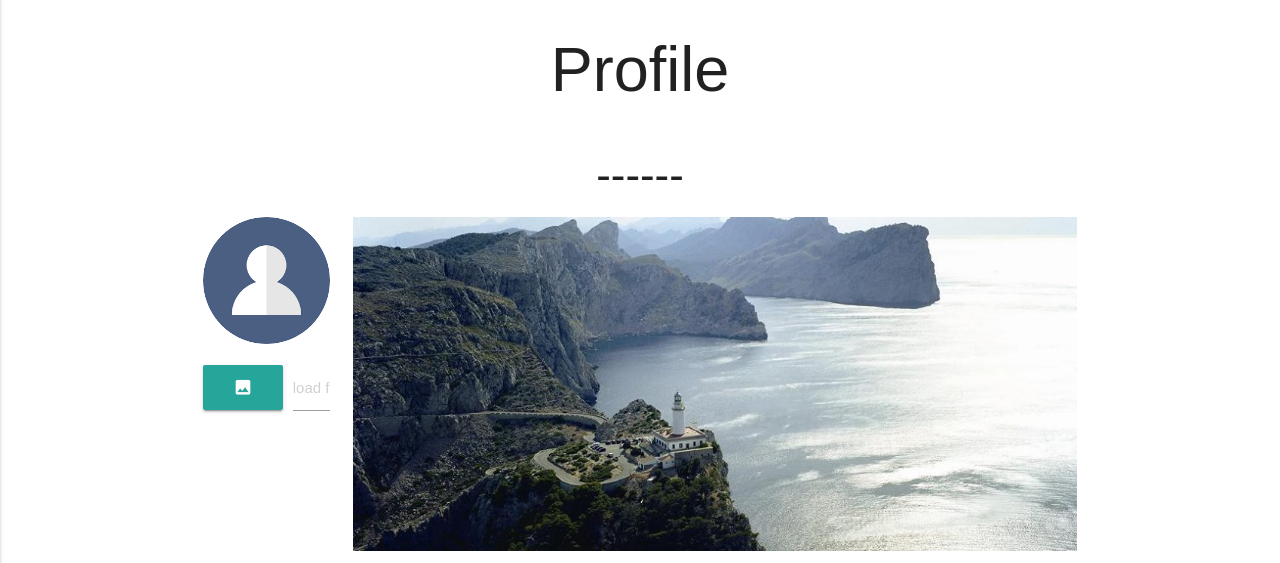
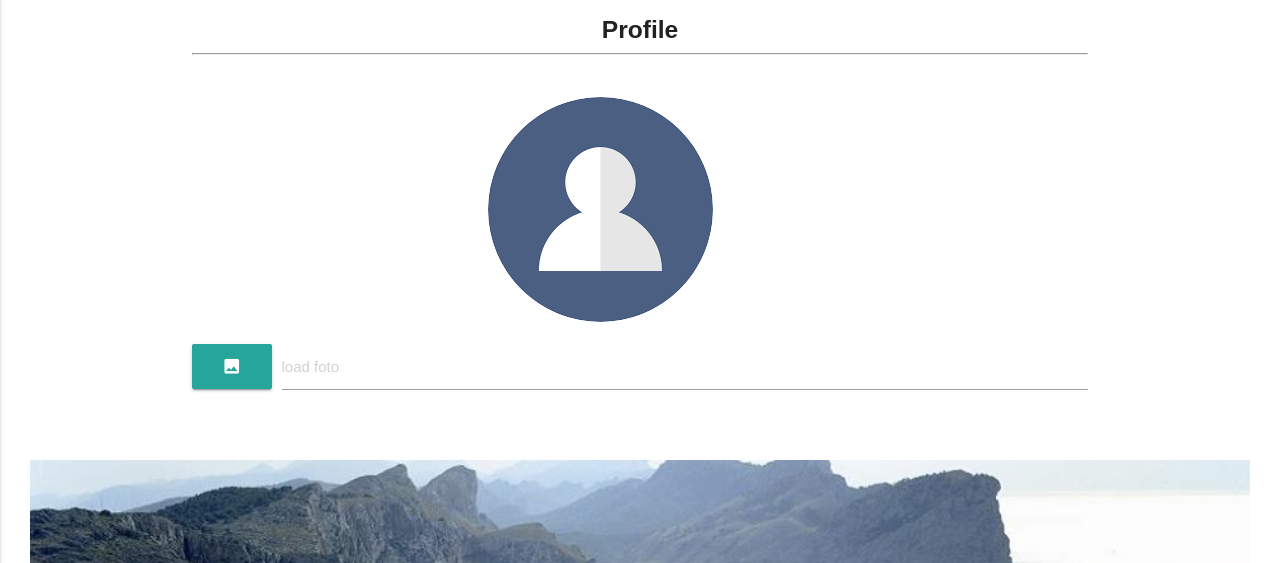
Before and after one commit to alejandraHoces/red-social, a plain HTML site: page views/profile.html in a window 1280 px wide. Shown: the part 219-782 px from the top of the page. Drawn offline with Linux system fonts and the light colour scheme.

Commit message:
update css

```diff
--- a/css/main.css
+++ b/css/main.css
@@ -68,7 +68,7 @@ font-weight: bold;
 
 /* INICIO CLASES PRIMARY */
 .btn-primary{
-  background-color: #ee6e73;
+  background-color: #641E16;
 }
 
 /* FIN CLASES PRIMARY */
@@ -89,7 +89,11 @@ font-weight: bold;
   display: block;
 }
 /* FIN CLASES LOGIN */
+#img-profile{
+  max-width: 30%;
+  margin-left: 33%;
 
+}
 /* CLASES PROFILE */
 
 
--- a/js/profile.js
+++ b/js/profile.js
@@ -28,7 +28,7 @@ $(document).ready(function() {
   //   arrUser.push(i);
   // });
 
-  console.log(arrUser);
+  // console.log(arrUser);
 
   console.log(localStorage.mail);
 
--- a/views/profile.html
+++ b/views/profile.html
@@ -119,18 +119,22 @@
   </header>
 
   <main>
+
     <div class="container">
       <div class="row ">
         <div class="col s12">
           <i class="material-icons">account_circle</i>
-          <h1 class="center-align">Profile</h1>
+          <h5 class="center-align"><b>Profile</b></h5>
+          <hr>
+          <br>
         </div>
+        </div>
+        </div>
+
+        <div class="container">
+          <div class="row ">
         <div class="col s12">
-          <h3 id="name-user" class="center-align">------</h3>
-        </div>
-        <div class="col s12">
-          <div class="col s2">
-            <img id="img-profile" src="../assets/images/user.jpg" alt="" class="circle responsive-img">
+            <img id="img-profile" src="../assets/images/user.jpg" alt="" class="center-align circle responsive-img">
             <form action="#">
               <div class="file-field input-field">
                 <div class="btn">
@@ -142,8 +146,11 @@
                 </div>
               </div>
             </form>
+          </div>
+          </div>
+          </div>
             <!-- notice the "circle" class -->
-          </div>
+
           <div class="col s10 container-flex-column">
             <img src="../assets/images/portada.jpg" class="responsive-img">
             <form action="#">
@@ -173,14 +180,15 @@
               </tbody>
             </table>
           </div>
+
         </div>
       </div>
-    </div>
+
     <div class="container">
       <div class="row ">
         <div class="col s12">
           <i class="material-icons">supervisor_account</i>
-          <h1 class="center-align"> Your Friends</h1>
+          <h5 class="center-align"><b>Your Friends</b></h5>
         </div>
         <div class="col s12">
           <div class="col s2">
```
